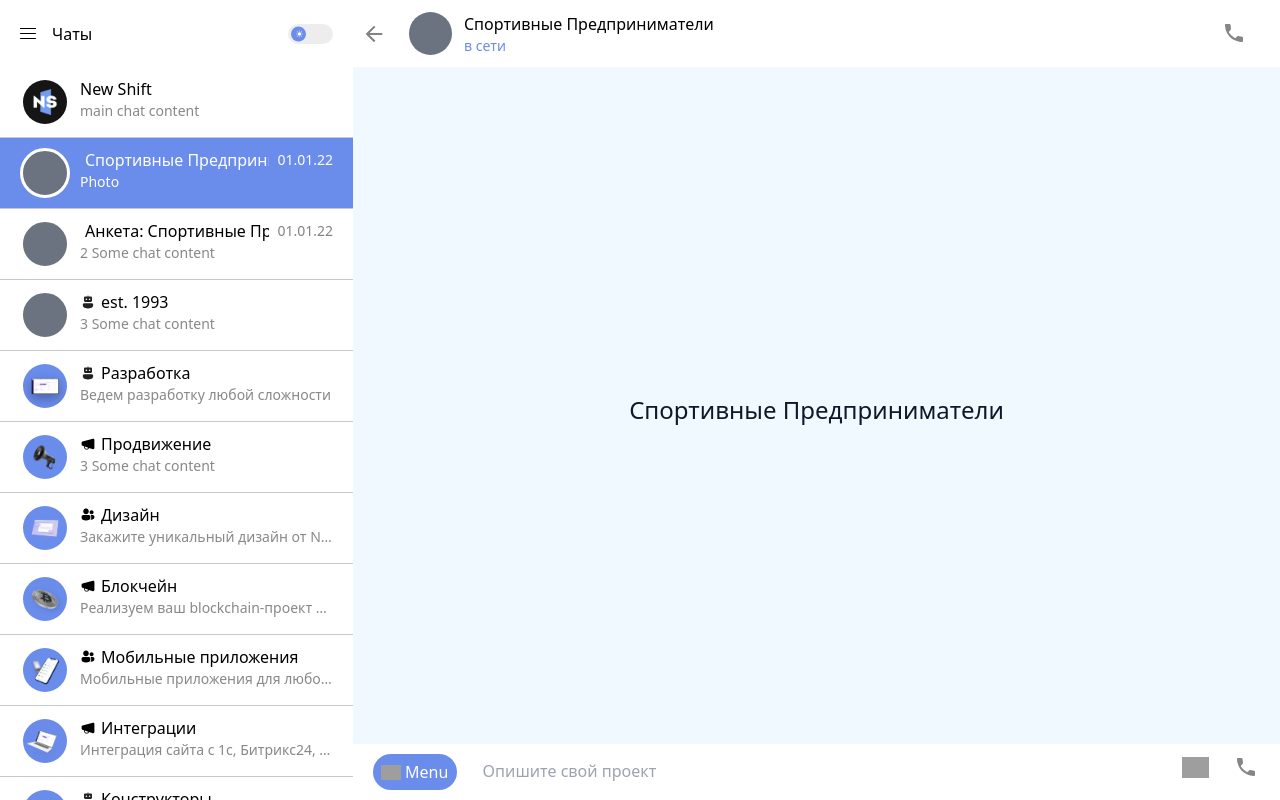
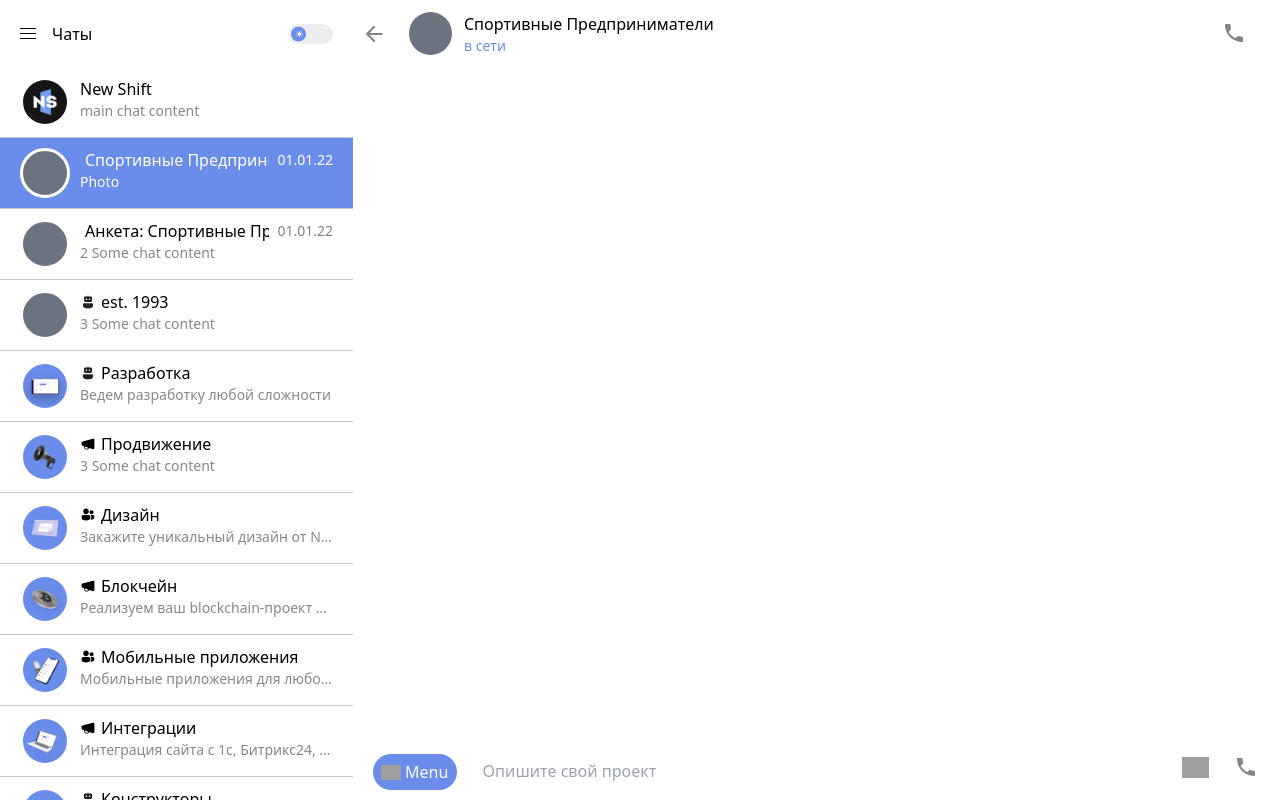
Before and after one commit to NewShiftStudio/telegram-landing, a Next.js app: page /guardBot in a window 1280 px wide. Built offline with nearby package versions, Linux system fonts and the light colour scheme; grey boxes are pictures that could not be loaded.

Commit message:
feat: 🎸 Изменил цвета темной темы. Компонент SwitchTheme

```diff
--- a/components/MessagesList/MessagesList.module.scss
+++ b/components/MessagesList/MessagesList.module.scss
@@ -1,9 +1,8 @@
 .messagesList {
-  @apply w-full h-full pt-[16px] pb-[30px] px-[20px];
+  @apply w-full h-full pt-[16px] pb-[30px] px-[20px] dark:bg-[#151617];
   background-size: cover;
   background-repeat: no-repeat;
   background-attachment: fixed;
-
   .message {
     @apply w-full mt-[6px] flex justify-start;
 
--- a/components/MessagesList/MessagesList.tsx
+++ b/components/MessagesList/MessagesList.tsx
@@ -1,6 +1,8 @@
 import React from 'react';
 
 import cn from 'classnames';
+
+import { useDarkMode } from 'hooks/useDarkMode';
 
 import { Message as MessageType } from '../../@types/Message';
 import bg from '../../assets/images/wallpaper.png';
@@ -12,7 +14,7 @@ type Props = {
 };
 
 export const MessagesList = ({ messages }: Props) => (
-  <div className={s.messagesList} style={{ backgroundImage: `url(${bg})` }}>
+  <div className={s.messagesList}>
     {messages.map(message => (
       <div key={message.id} className={cn(s.message, { [s.outgoing]: message.isOutgoing })}>
         <MessageItem
--- a/components/UI/ThemeSwitch/ThemeSwitch.tsx
+++ b/components/UI/ThemeSwitch/ThemeSwitch.tsx
@@ -1,4 +1,3 @@
-import Image from 'next/image';
 import React from 'react';
 
 import cn from 'classnames';
--- a/hooks/useDarkMode.ts
+++ b/hooks/useDarkMode.ts
@@ -22,6 +22,8 @@ export const useDarkMode = () => {
   }, []);
 
   useEffect(() => {
+    console.log(isDark);
+
     if (isDark) {
       document.documentElement.classList.add('dark');
       localStorage.setItem(themeKey, themeMode.DARK);
--- a/pages/[id].tsx
+++ b/pages/[id].tsx
@@ -1,9 +1,9 @@
 import { GetStaticPaths, GetStaticPathsResult, GetStaticProps } from 'next';
 import Head from 'next/head';
 
+import { MessagesList } from 'components/MessagesList/MessagesList';
+
 import { chatsList } from '../constants/chats';
-import { useDarkMode } from '../hooks/useDarkMode';
-import s from './index.module.scss';
 
 export default function Chat({ currentChat }: any) {
   return (
@@ -12,9 +12,7 @@ export default function Chat({ currentChat }: any) {
         <title>{currentChat.title} | New Shift — разработка сайтов, сервисов, приложений, чат-ботов в СПб</title>
       </Head>
 
-      <div className={s.container}>
-        <p className={s.description}>{currentChat.title}</p>
-      </div>
+      <MessagesList messages={[]} />
     </>
   );
 }
--- a/pages/index.tsx
+++ b/pages/index.tsx
@@ -1,8 +1,7 @@
-import { GetStaticPaths, GetStaticPathsResult, GetStaticProps } from 'next';
+import { GetStaticProps } from 'next';
 import Head from 'next/head';
 
 import { chatsList } from '../constants/chats';
-import { useDarkMode } from '../hooks/useDarkMode';
 import s from './index.module.scss';
 
 export default function Home({ mainChat }: any) {
```
Also changed, not shown: hooks/useLocalStorage.tsx (added, +28 -0 lines).
